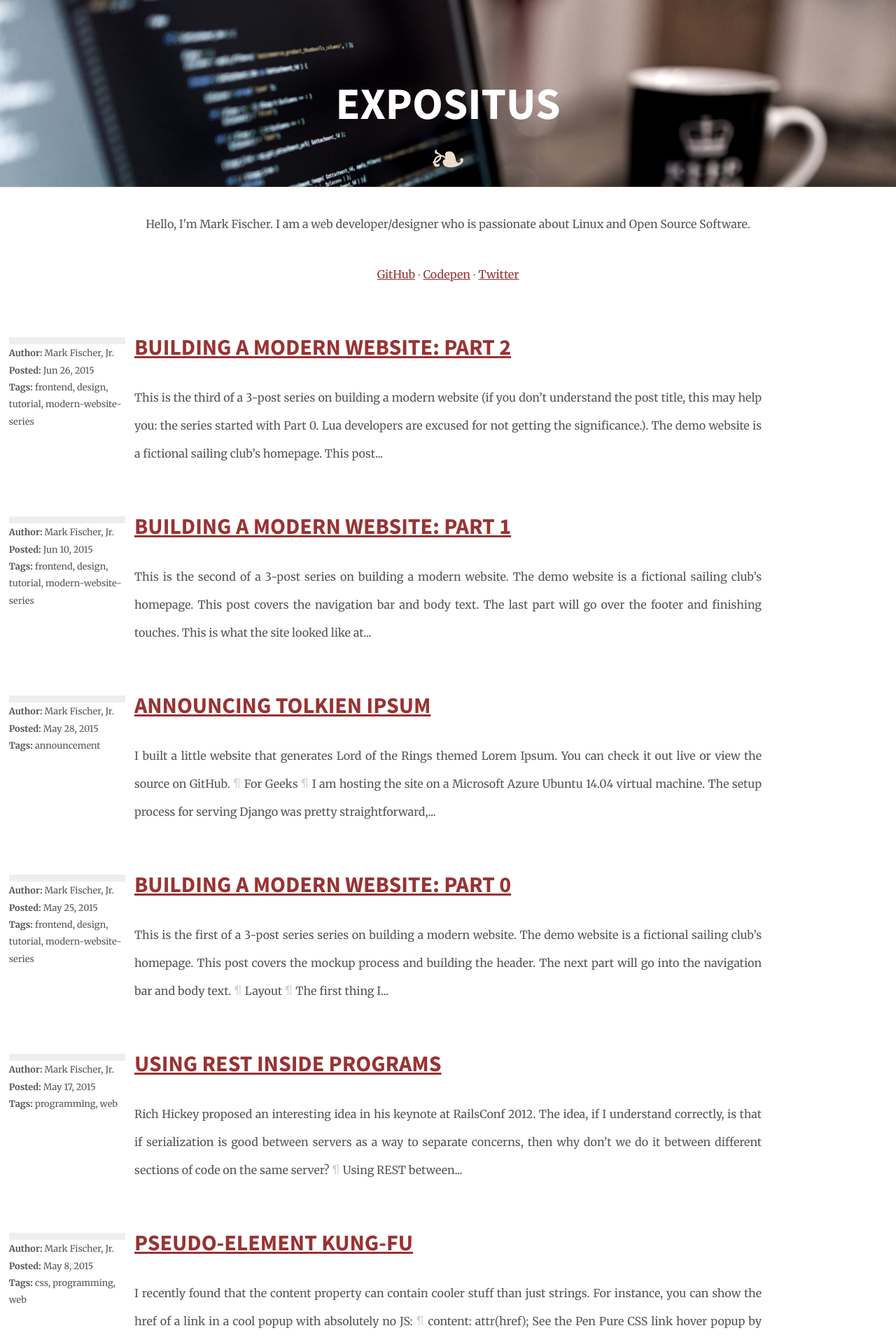
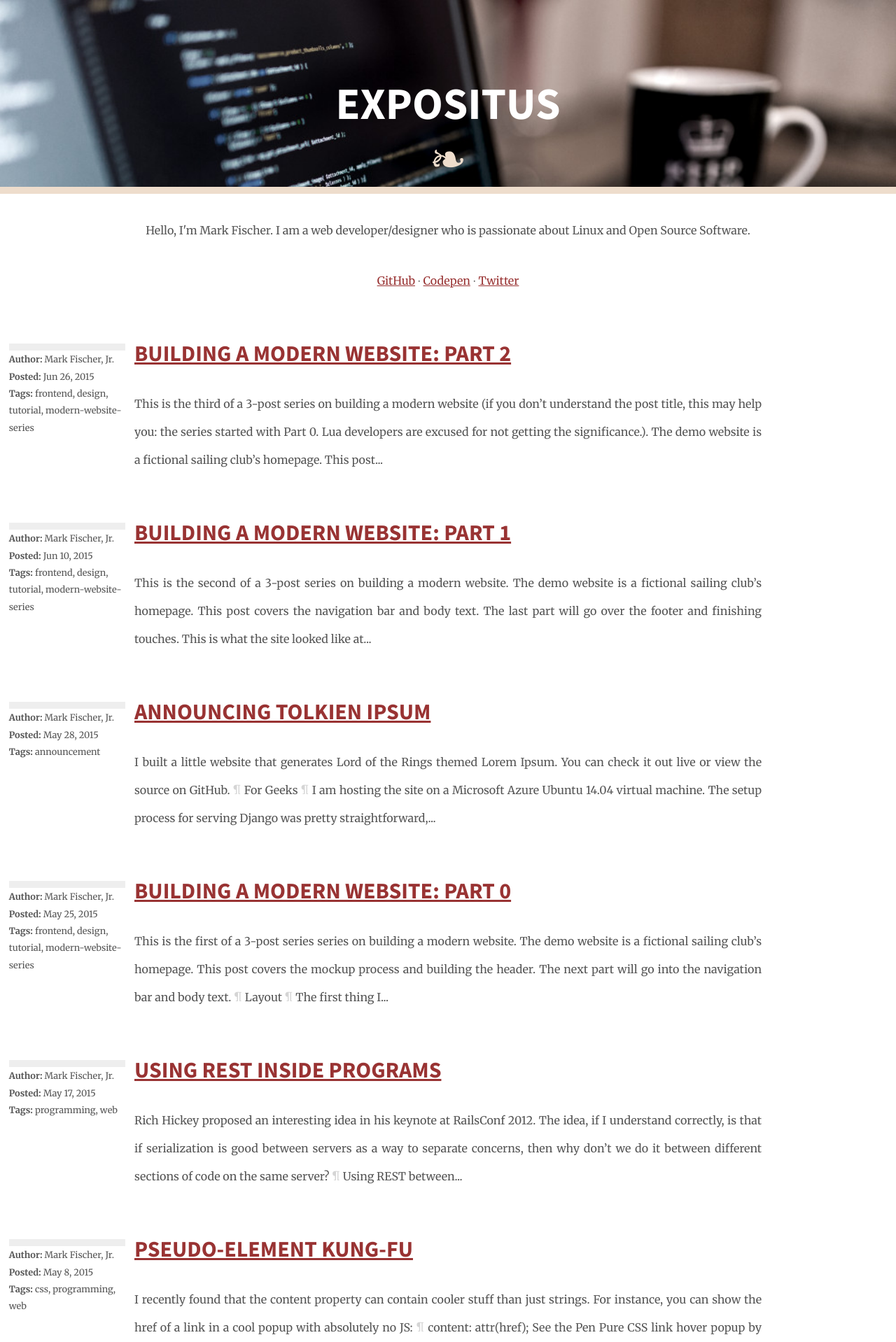
Before and after one commit to flyingfisch/flyingfisch.github.io-src, a Jekyll site: the page built from index.html, in a window 1280 px wide. Shown: the top 1918 px of the page at 70% size. Built offline with Jekyll 4.4.1, drawn with Linux system fonts in a browser that asks for light colours; the list of posts is cut into pages by our own code.

Commit message:
made border bigger

```diff
--- a/_sass/_layout.scss
+++ b/_sass/_layout.scss
@@ -181,7 +181,7 @@ header {
         color: $background-highlight;
         font-size: 2em;
         display: block;
-        border-bottom: 1px solid $background-highlight;
+        border-bottom: 10px solid $background-highlight;
     }
 
     h1 {
```
Also changed, not shown: 1 other file.
